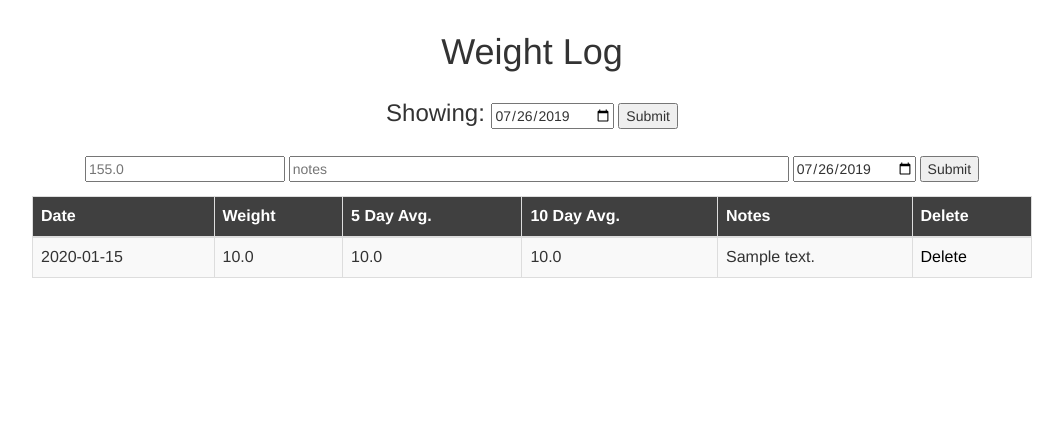
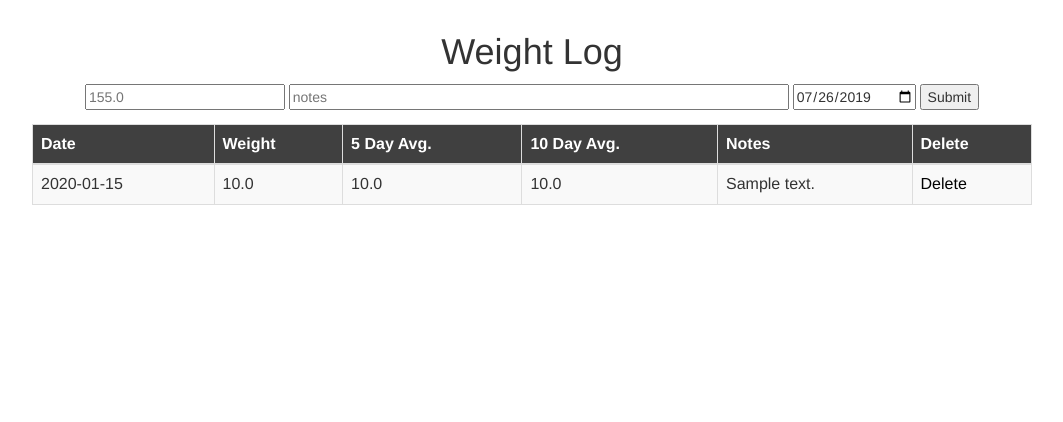
Before and after one commit to maxtrussell/nutrition-mate, a Flask app: page /weight in a window 1280 px wide. Shown: the part 51-473 px from the top of the page, without its empty margins (108-1171 px from the left). After the commit the page ends 256 px from the top, so only its background shows below. Run offline with Flask 2, Linux system fonts and the light colour scheme; tables that the repository leaves empty hold one stand-in row (values such as "Sample post"); parts of the project's set-up code (start-up, migrations or seed data) failed here and were passed over; some libraries are stand-ins or nearby versions.

Commit message:
removed 7 day weight limit

```diff
--- a/model/weight.py
+++ b/model/weight.py
@@ -1,7 +1,7 @@
 # TODO: doc
 from datetime import datetime
 
-def get_last_weights(db, table_name, num_weights=7):
+def get_last_weights(db, table_name, num_weights=100):
     query = "SELECT * FROM {} ORDER BY date DESC LIMIT {}".format(table_name, num_weights)
     cursor = db.client.cursor()
     cursor.execute(query)
--- a/templates/weight.html
+++ b/templates/weight.html
@@ -8,11 +8,6 @@
 <div align="center" class="slim">
     <h1 align="center" class="pad-vert slim">Weight Log</h1>
 
-    <form action="/weight" style="display: inline-block;" class="pad-vert">
-        <font size="+2">Showing: </font><input type="date" name="selected_date" value="{{ date }}">
-        <input type="submit">
-    </form>
-    </br>
     <div>
         <form action="/weight/add" method="post" style="display: inline-block;" autocomplete="off">
             <input type="text" name="weight" placeholder="155.0" style="width:200px;">
```
